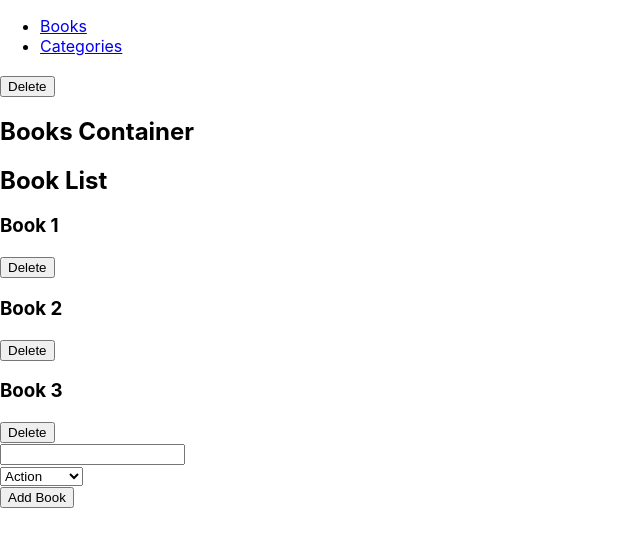
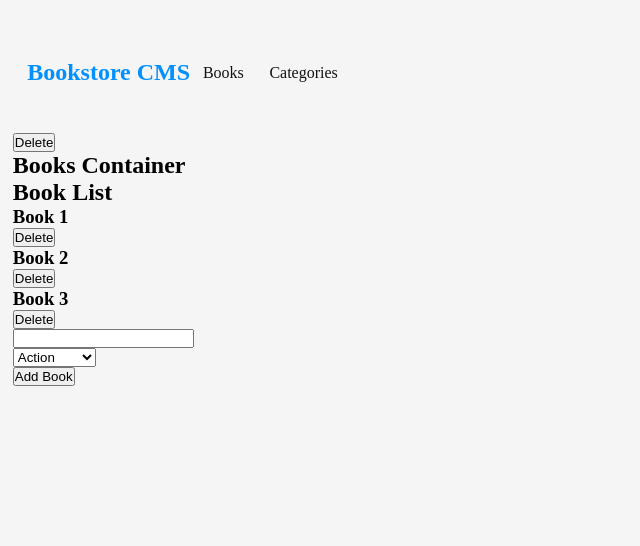
Before and after one commit to aradradev/bookstore, a React (Create React App) app: page / in a window 1280 px wide. Shown: the top 546 px of the page, without its empty margins (0-640 px from the left). Built offline with nearby package versions, Linux system fonts and the light colour scheme.

Commit message:
add some style

```diff
--- a/src/components/Navigation.js
+++ b/src/components/Navigation.js
@@ -2,13 +2,21 @@ import React from 'react';
 import { Link } from 'react-router-dom';
 
 const Navigation = () => (
-  <nav>
-    <ul>
+  <nav className="navLinks">
+    <h3 className="title">Bookstore CMS</h3>
+    <ul className="listItems">
       <li>
-        <Link to="/">Books</Link>
+        <Link style={{ textDecoration: 'none', color: '#121212' }} to="/">
+          Books
+        </Link>
       </li>
       <li>
-        <Link to="/categories">Categories</Link>
+        <Link
+          style={{ textDecoration: 'none', color: '#121212' }}
+          to="/categories"
+        >
+          Categories
+        </Link>
       </li>
     </ul>
   </nav>
--- a/src/index.css
+++ b/src/index.css
@@ -1,63 +1,40 @@
+:root {
+  --azure: #0290ff;
+  --black-Two: #121212;
+}
+* {
+  margin: 0;
+  padding: 0;
+  box-sizing: border-box;
+}
 body {
-  margin: 0;
-  font-family:
-    -apple-system,
-    BlinkMacSystemFont,
-    'Segoe UI',
-    'Roboto',
-    'Oxygen',
-    'Ubuntu',
-    'Cantarell',
-    'Fira Sans',
-    'Droid Sans',
-    'Helvetica Neue',
-    sans-serif;
-  -webkit-font-smoothing: antialiased;
-  -moz-osx-font-smoothing: grayscale;
+  background-color: #f5f5f5;
+  padding: 0.8rem;
+}
+.navLinks {
+  display: flex;
+  align-items: center;
+  padding: 0.9rem;
+  margin: 2rem auto;
+  flex-direction: row;
 }
 
-code {
-  font-family:
-    source-code-pro,
-    Menlo,
-    Monaco,
-    Consolas,
-    'Courier New',
-    monospace;
+.navLinks h3 {
+  font-size: 1.5rem;
+  font-family: 'Montserrat';
+  font-weight: bold;
+  color: var(--azure);
 }
 
-.Bookstore-CMS {
-  width: 100rem;
-  height: 89.625rem;
-  padding: 9.313rem 3.75rem 7.688rem 6.25rem;
-  background-color: var(--pale-grey);
+.listItems {
+  display: flex;
+  justify-content: center;
+  flex-direction: row;
+  align-items: center;
 }
 
-.panel-bg {
-  width: 87.5rem;
-  height: 5.938rem;
-  margin: 0 0 2.375rem;
-  padding: 1.438rem 6.188rem 1.688rem 6.25rem;
-  background-color: var(--white-two);
+.listItems li {
+  list-style-type: none;
+  margin: 0 0.8rem;
+  color: var(--black-Two);
 }
-
-.BOOKS {
-  width: 3.688rem;
-  height: 1rem;
-  margin: 1.125rem 2.563rem 0.688rem 0;
-  font-size: 0.813rem;
-  font-weight: normal;
-  font-stretch: normal;
-  font-style: normal;
-  line-height: normal;
-  letter-spacing: 1.9px;
-  color: var(--black-two);
-}
-
-.Oval {
-  width: 2.813rem;
-  height: 2.813rem;
-  margin: 0 0 0 41.5rem;
-  padding: 0.875rem;
-  border: solid 1px var(--white-three);
-}
```
